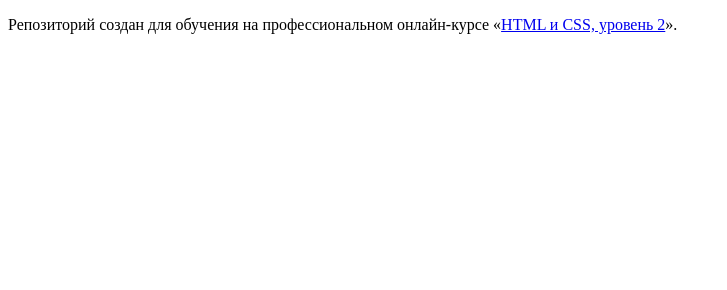
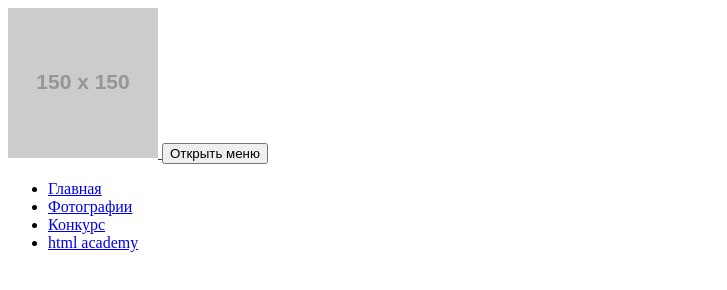
Before and after one commit to HQballz/1461461-pink-21, a website: page source/index.html in a window 1280 px wide. Shown: the whole page, without its empty margins (0-727 px from the left). Drawn offline with Linux system fonts and the light colour scheme; placeholder pictures from the web are drawn by us.

Commit message:
Добавляет блок шапки главной страницы

```diff
--- a/source/index.html
+++ b/source/index.html
@@ -4,9 +4,22 @@
     <meta charset="utf-8">
     <title>HTML Academy: Пинк</title>
   </head>
-  <body>
-
-    <p>Репозиторий создан для обучения на профессиональном онлайн‑курсе «<a href="https://htmlacademy.ru/intensive/adaptive">HTML и CSS, уровень 2</a>».</p>
-
+  <body class="body">
+    <header class="header">
+      <nav class="main-nav">
+        <a href="" class="header__logo">
+          <img src="https://via.placeholder.com/150x150">
+        </a>
+        <button class="main-nav__toggle" type="button">
+          <span class="visually-hidden">Открыть меню</span>
+        </button>
+        <ul class="main-nav__list">
+          <li class="main-nav__list"><a href="#">Главная</a></li>
+          <li class="main-nav__list"><a href="catalog.html">Фотографии</a></li>
+          <li class="main-nav__list"><a href="#">Конкурс</a></li>
+          <li class="main-nav__list"><a href="https://htmlacademy.ru/intensive/adaptive">html academy</a></li>
+        </ul>
+      </nav>
+    </header>
   </body>
 </html>
```
